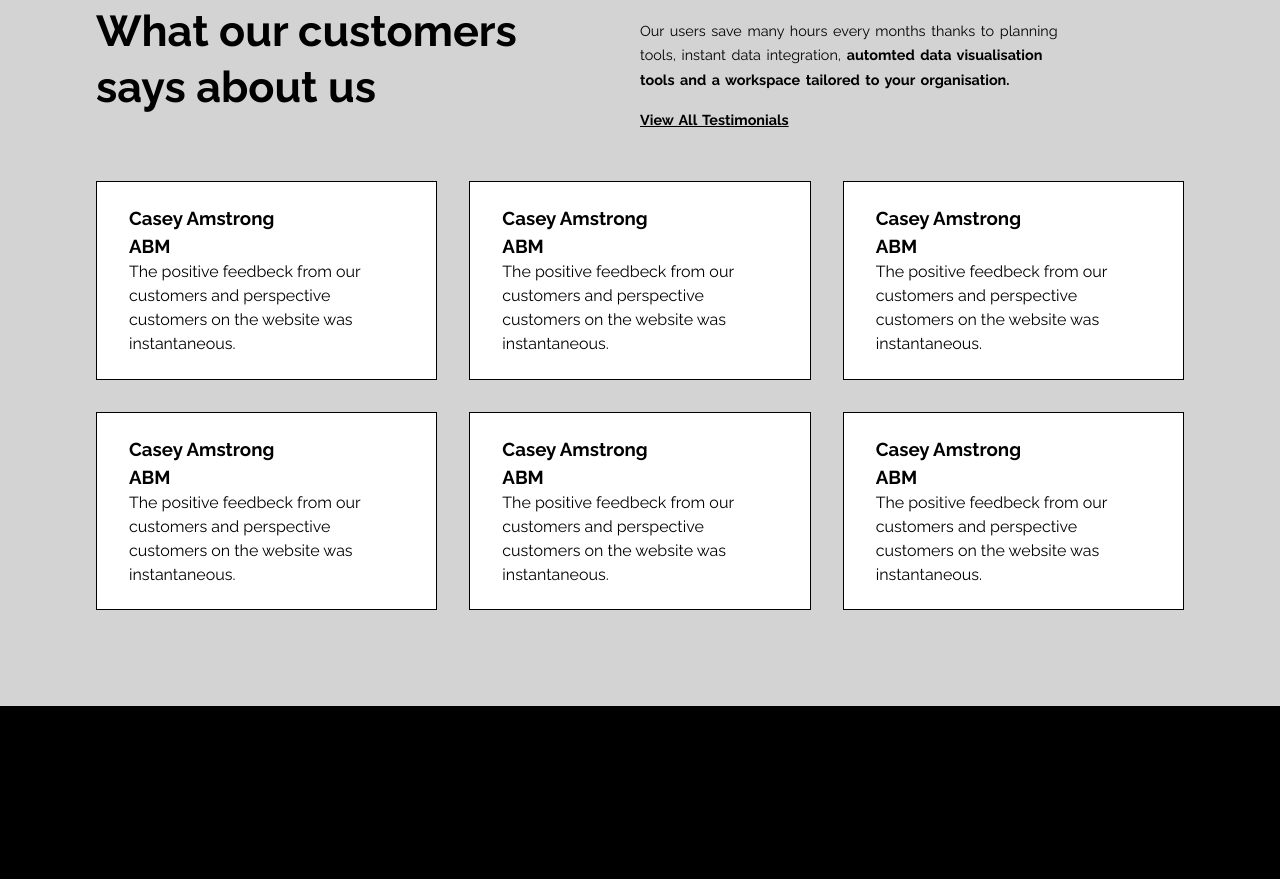
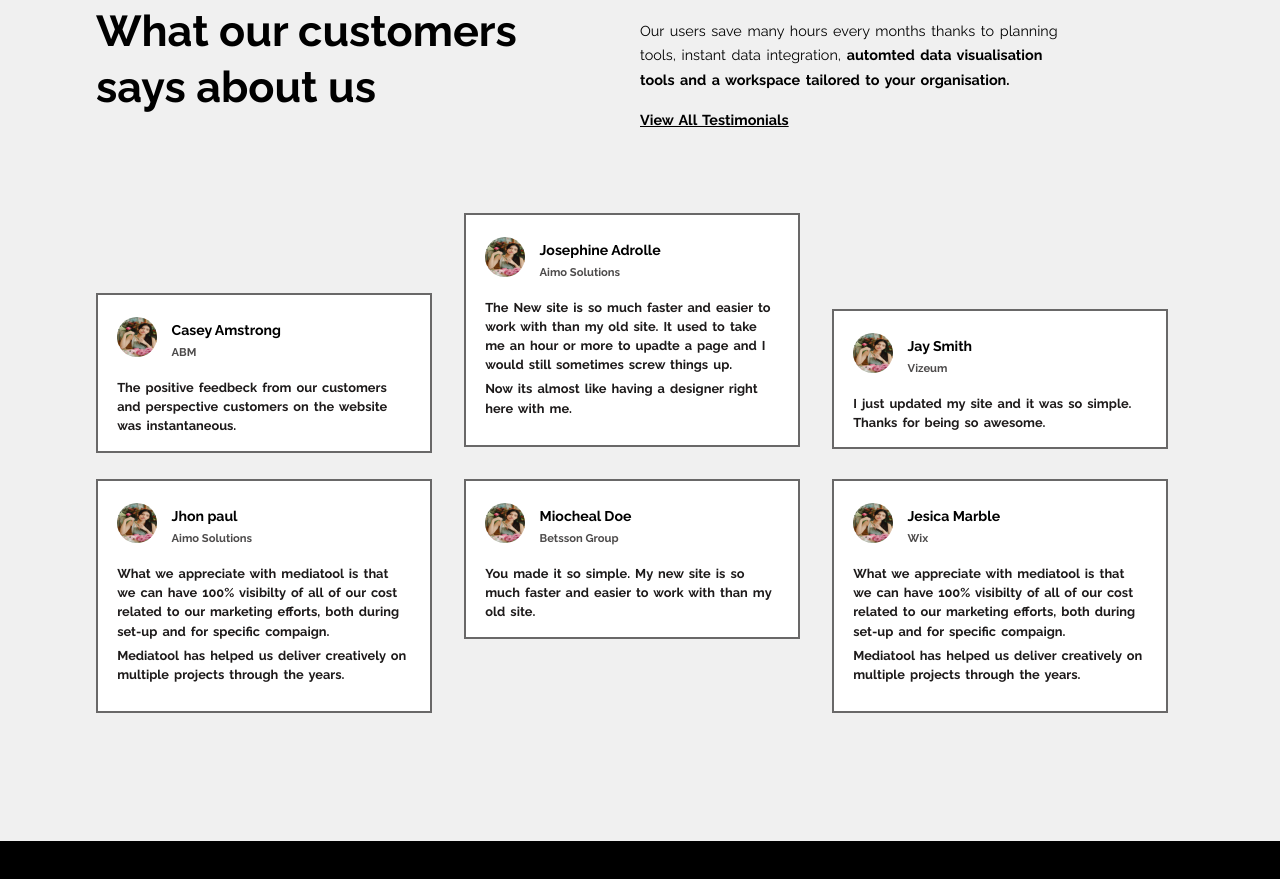
Before and after one commit to Ramyadav8383/mediaTool_project, a plain HTML site: page index.html in a window 1280 px wide. Shown: the part 2709-3588 px from the top of the page. Drawn offline with nearby package versions, Linux system fonts and the light colour scheme.

Commit message:
new file added

```diff
--- a/css/main.css
+++ b/css/main.css
@@ -221,7 +221,7 @@ header {
   /* margin-left: 1rem; */
 }
 .features-inner {
-  background-color: rgb(224, 216, 216);
+  background-color: #f0f0f0;
   border: 2px solid black;
   padding: 2rem;
   width: 420px;
@@ -277,7 +277,7 @@ header {
 #testimonials {
   width: 100%;
   /* height: 100vh; */
-  background-color: lightgray;
+  background-color: #f0f0f0;
   padding: 3rem 3rem;
 }
 .testimonial {
@@ -305,16 +305,68 @@ header {
   margin-top: 1rem;
 }
 .testimonial-cards {
-  margin: 2rem;
+  margin: 4rem 2rem;
 }
 .testimonial-cards .row-1 {
   display: flex;
 }
 .testimonial-cards .row-1 .card {
-  border: 1px solid black;
+  width: 30%;
+  border: 2px solid rgb(105, 104, 104);
   margin: 1rem;
-  padding: 1.4rem 2rem;
+  padding: 1.4rem 1.2rem;
   background-color: #fff;
+}
+.testimonial-cards .row-2 {
+  display: flex;
+}
+.card h3 {
+  font-size: 0.88rem;
+  font-weight: 900;
+  margin-top: 0.16rem;
+  margin-bottom: 1rem;
+}
+.card span {
+  font-size: 0.7rem;
+  color: rgb(77, 75, 75);
+}
+.card p {
+  font-size: 0.8rem;
+  font-weight: bold;
+  word-spacing: 2px;
+  color: rgb(29, 26, 26);
+  margin-bottom: 0.3rem;
+}
+.row-1 .card-1 {
+  height: 160px;
+  transform: translateY(5rem);
+}
+.row-1 .card-3 {
+  height: 140px;
+  transform: translateY(6rem);
+}
+.testimonial-cards .row-2 .card {
+  width: 30%;
+  border: 2px solid rgb(105, 104, 104);
+  margin: 1rem;
+  padding: 1.4rem 1.2rem;
+  background-color: #fff;
+}
+.row-2 .card-2 {
+  height: 160px;
+}
+/* .row-2 .card-3 {
+  transform: translateY(-6rem);
+} */
+
+.testimonial-flex {
+  display: flex;
+}
+.testimonial-flex img {
+  width: 40px;
+  height: 40px;
+  border-radius: 50%;
+  margin-right: 0.9rem;
 }
 /* footer */
 #footer {
--- a/index.html
+++ b/index.html
@@ -240,66 +240,86 @@
         <!-- row one -->
         <div class="row-1">
           <div class="card card-1">
+            <div class="testimonial-flex">
+              <img src="./img/pexels-amina-filkins-5409685.jpg" alt="">
             <h3>
               Casey Amstrong <br />
               <span>ABM</span>
             </h3>
+            </div>
             <p>
               The positive feedbeck from our customers and perspective customers
               on the website was instantaneous.
             </p>
           </div>
           <div class="card card-2">
-            <h3>
-              Casey Amstrong <br />
-              <span>ABM</span>
+            <div class="testimonial-flex">
+              <img src="./img/pexels-amina-filkins-5409685.jpg" alt="">
+             <h3>
+              Josephine Adrolle <br />
+              <span>Aimo Solutions</span>
             </h3>
+            </div>
+
             <p>
-              The positive feedbeck from our customers and perspective customers
-              on the website was instantaneous.
+              The New site is so much faster and easier to work with than my old
+              site. It used to take me an hour or more to upadte a page and I
+              would still sometimes screw things up.
+               <p>Now its almost like having a designer right here with me.</p>
             </p>
+
           </div>
           <div class="card card-3">
+             <div class="testimonial-flex">
+              <img src="./img/pexels-amina-filkins-5409685.jpg" alt="">
             <h3>
-              Casey Amstrong <br />
-              <span>ABM</span>
+              Jay Smith <br />
+              <span>Vizeum</span>
             </h3>
+            </div>
             <p>
-              The positive feedbeck from our customers and perspective customers
-              on the website was instantaneous.
+            I just updated my site and it was so simple. Thanks for being so awesome.
             </p>
           </div>
         </div>
         <!-- row two -->
-        <div class="row-1">
+        <div class="row-2">
           <div class="card card-1">
+             <div class="testimonial-flex">
+              <img src="./img/pexels-amina-filkins-5409685.jpg" alt="">
             <h3>
-              Casey Amstrong <br />
-              <span>ABM</span>
+              Jhon paul <br />
+              <span>Aimo Solutions</span>
             </h3>
+            </div>
             <p>
-              The positive feedbeck from our customers and perspective customers
-              on the website was instantaneous.
+              What we appreciate with mediatool is that we can have 100% visibilty of all of our cost related to our marketing efforts, both during set-up and for specific compaign.
+              <p>Mediatool has helped us deliver creatively on multiple projects through the years.</p>
             </p>
           </div>
           <div class="card card-2">
+             <div class="testimonial-flex">
+              <img src="./img/pexels-amina-filkins-5409685.jpg" alt="">
             <h3>
-              Casey Amstrong <br />
-              <span>ABM</span>
+              Miocheal Doe <br />
+              <span>Betsson Group</span>
             </h3>
+            </div>
             <p>
-              The positive feedbeck from our customers and perspective customers
-              on the website was instantaneous.
+             You made it so simple. My new site is so much faster and easier to work with than my old site.
             </p>
           </div>
           <div class="card card-3">
+             <div class="testimonial-flex">
+              <img src="./img/pexels-amina-filkins-5409685.jpg" alt="">
             <h3>
-              Casey Amstrong <br />
-              <span>ABM</span>
+              Jesica Marble<br />
+              <span>Wix</span>
             </h3>
+            </div>
             <p>
-              The positive feedbeck from our customers and perspective customers
-              on the website was instantaneous.
+               What we appreciate with mediatool is that we can have 100% visibilty of all of our cost related to our marketing efforts, both during set-up and for specific compaign.
+               <p>Mediatool has helped us deliver creatively on multiple projects through the years.</p>
             </p>
           </div>
         </div>
```
